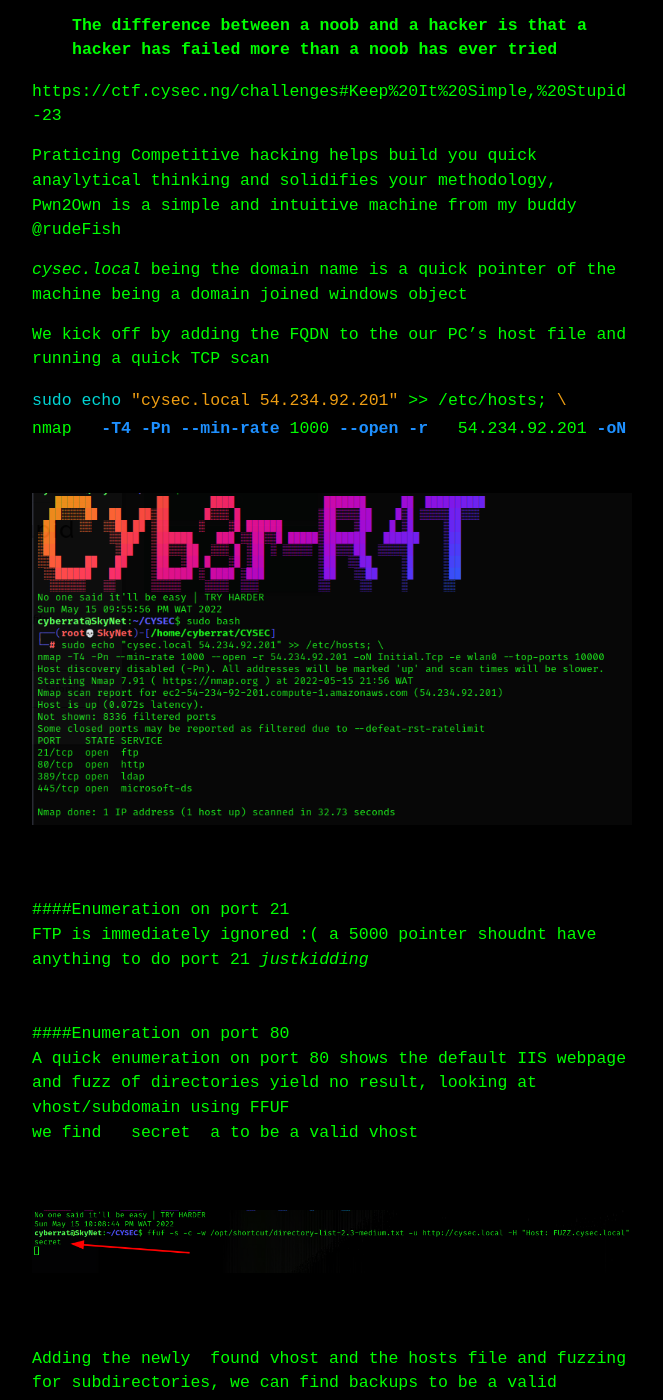
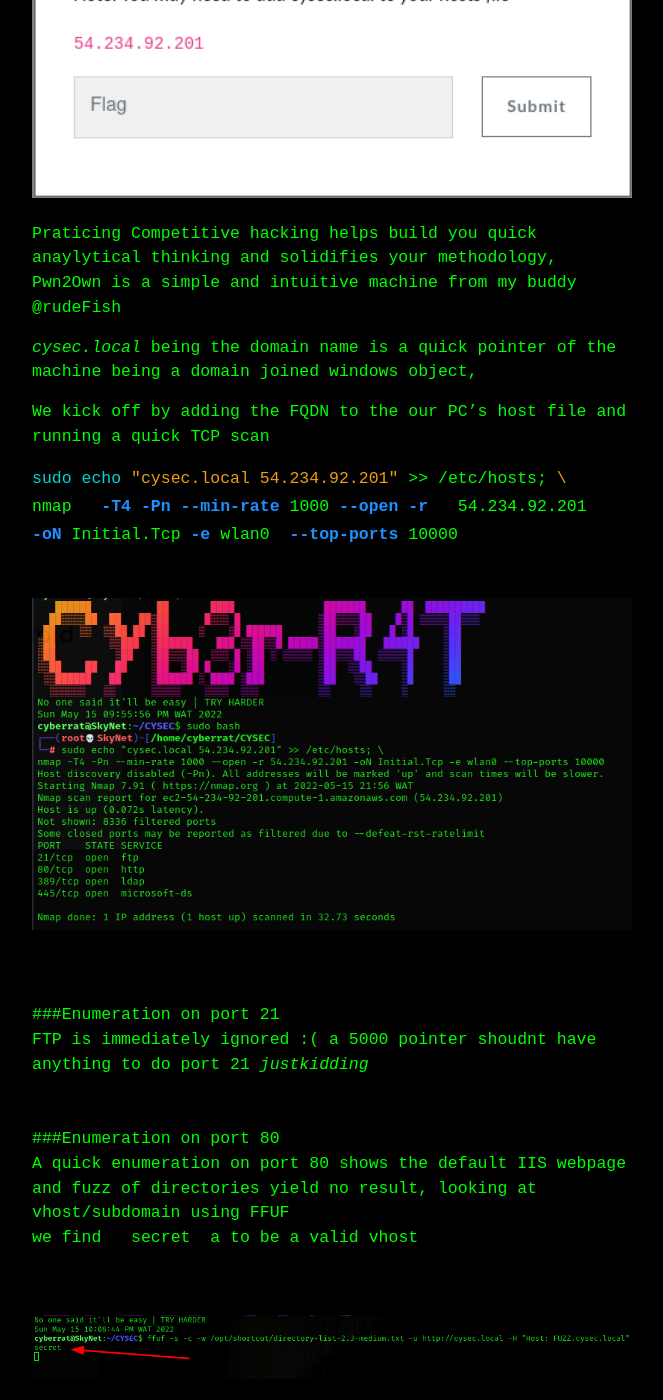
Before and after one commit to handyteddy/Ratilovich, a Jekyll site: the page built from _posts/2022-05-15-ctf-cysecctf.md, in a window 1280 px wide and 1400 px high, scrolled down 454 px. Shown: the whole window, without its empty margins (308-971 px from the left). Built offline with Jekyll 4.4.1, drawn with Linux system fonts in a browser that asks for light colours; some of the changed text lies outside the part shown.

Commit message:
Update 2022-05-15-ctf-cysecctf.md

````diff
--- a/_posts/2022-05-15-ctf-cysecctf.md
+++ b/_posts/2022-05-15-ctf-cysecctf.md
@@ -7,40 +7,32 @@ permalink: /:categories/cysecctf/
 
 ## **CYSEC CyberHackathon CTF**
 
-#### [CY3ER-R4T](https://cyberrat.medium.com/)
 ## INTRODUCTION
 
 
-<img src="/assets/images/abcctf/servicepath.png" height="100%" width="100%">
-
-> **END OF PART ONE**
->#### The difference between a noob and a hacker is that a hacker has failed more than a noob has ever tried
-
-
-
-https://ctf.cysec.ng/challenges#Keep%20It%20Simple,%20Stupid-23
-
+<img src="/assets/images/cysecctf/intro.png" height="100%" width="100%">
 
 
 Praticing Competitive hacking helps build you quick anaylytical thinking and solidifies your methodology, Pwn2Own is a simple and intuitive machine from my buddy @rudeFish
 
-_cysec.local_ being the domain name is a quick pointer of the machine being a domain joined windows object
+_cysec.local_ being the domain name is a quick pointer of the machine being a domain joined windows object,
 
 We kick off by adding the FQDN to the our PC's host file and  running a quick TCP scan
 
 
 ```bash
 sudo echo "cysec.local 54.234.92.201" >> /etc/hosts; \
-nmap   -T4 -Pn --min-rate 1000 --open -r   54.234.92.201 -oN Initial.Tcp -e wlan0  --top-ports 10000
+nmap   -T4 -Pn --min-rate 1000 --open -r   54.234.92.201
+-oN Initial.Tcp -e wlan0  --top-ports 10000
 ```
 <br>
 <img src="/assets/images/cysecctf/nmapscan.png" height="100%" width="100%">
 
 <br>
-####Enumeration on port 21
+###Enumeration on port 21
 FTP is immediately ignored :( a 5000 pointer shoudnt have anything to do port 21 _justkidding_
 <br>
-####Enumeration on port 80
+###Enumeration on port 80
 A quick enumeration on port 80 shows the default IIS webpage and fuzz of directories yield no result, looking at vhost/subdomain using FFUF
 we find   `secret ` a to be a valid vhost
 
````
Also changed, not shown: other parts of _posts/2022-05-15-ctf-cysecctf.md (+6 -0 lines).
